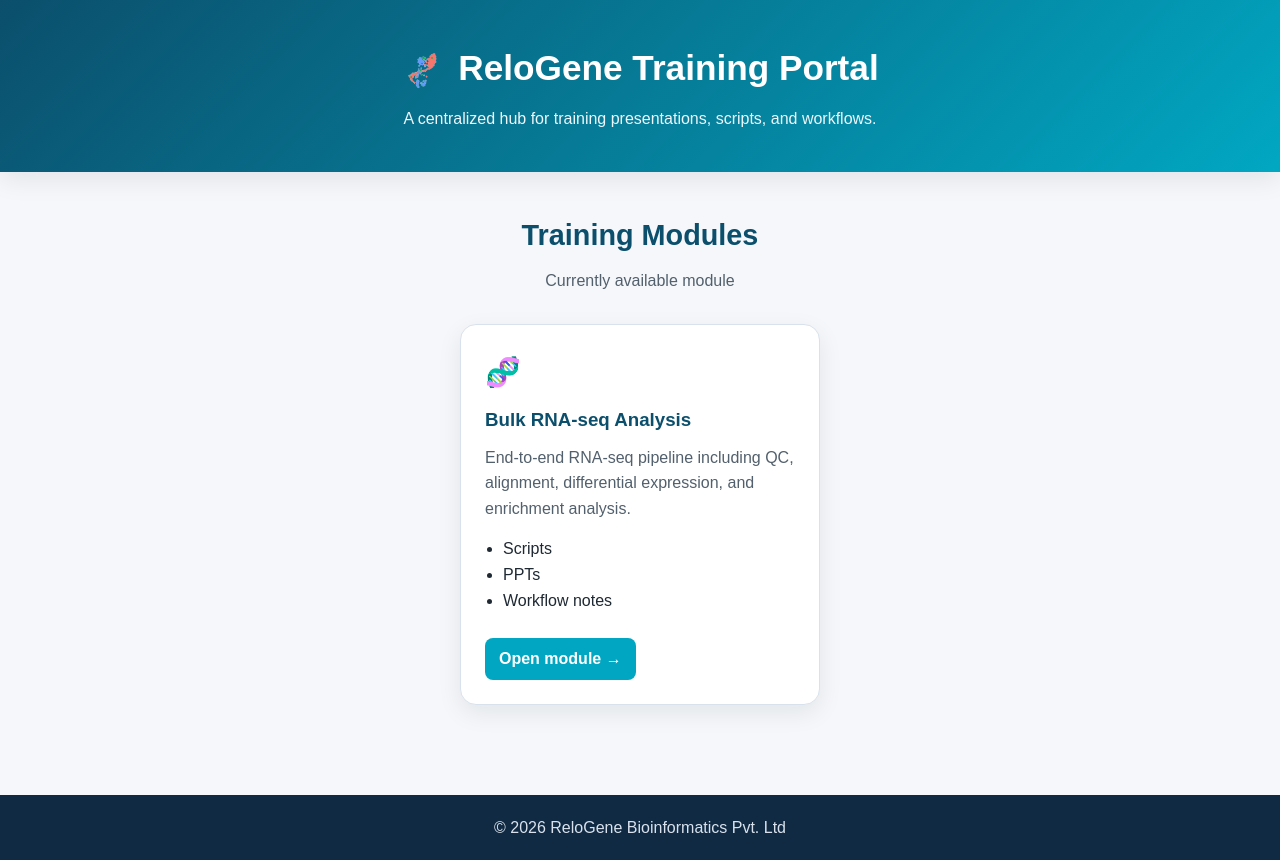
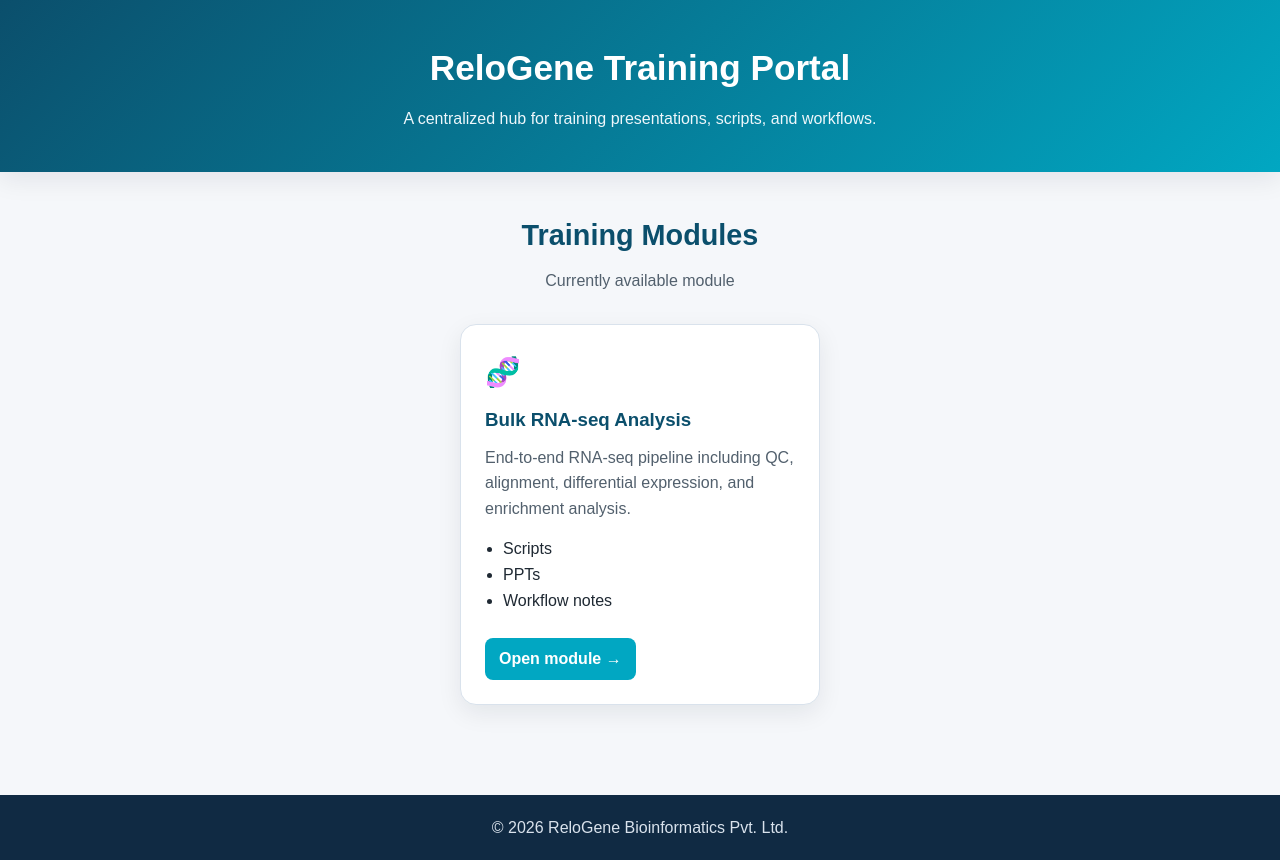
Before and after one commit to ReloGene-Bioinformatics/relogene-training, a plain HTML site: page index.html in a window 1280 px wide. Drawn offline with Linux system fonts and the light colour scheme.

Commit message:
Revert Back

```diff
--- a/index.html
+++ b/index.html
@@ -3,7 +3,7 @@
 <head>
   <meta charset="UTF-8" />
   <meta name="viewport" content="width=device-width, initial-scale=1.0" />
-  <title>ReloGene Training Portal</title>
+  <title>Bioinformatics Training Portal</title>
 
   <style>
     :root {
@@ -39,25 +39,15 @@
       box-shadow: var(--shadow);
     }
 
-    .header-title {
-      display: flex;
-      align-items: center;
-      justify-content: center;
-      gap: 12px;
+    header h1 {
+      font-size: 2.2rem;
+      margin-bottom: 10px;
     }
 
-    .logo-inline {
-      width: 45px;
-      height: auto;
-    }
-
-    header h1 {
-      font-size: 2.2rem;
-    }
-
-    .subtitle {
-      margin-top: 10px;
+    header p {
       color: #eef7fb;
+      max-width: 700px;
+      margin: auto;
     }
 
     .container {
@@ -146,11 +136,8 @@
 <body>
 
   <header>
-    <div class="header-title">
-      <img src="assets/logo.png" alt="Company Logo" class="logo-inline" />
-      <h1>ReloGene Training Portal</h1>
-    </div>
-    <p class="subtitle">
+    <h1>ReloGene Training Portal</h1>
+    <p>
       A centralized hub for training presentations, scripts, and workflows.
     </p>
   </header>
@@ -179,7 +166,7 @@
   </main>
 
   <footer>
-    <p>© 2026 ReloGene Bioinformatics Pvt. Ltd</p>
+    <p>© 2026 ReloGene Bioinformatics Pvt. Ltd.</p>
   </footer>
 
 </body>
```
